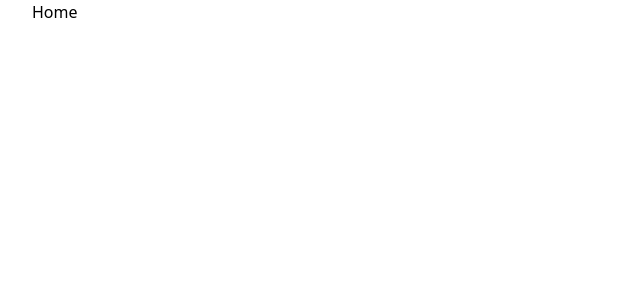
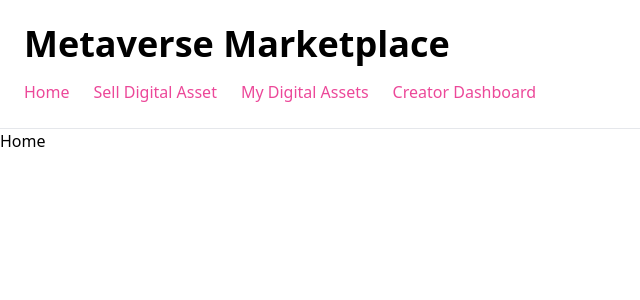
Before and after one commit to agalloch88/NFTMarketplace, a Next.js app: page / in a window 1280 px wide. Shown: the top 300 px of the page, without its empty margins (0-640 px from the left). Built offline with nearby package versions, Linux system fonts and the light colour scheme.

Commit message:
create navbar/header, reconfig tailwind

```diff
--- /dev/null
+++ b/config.js
@@ -0,0 +1 @@
+export const nftaddress = ""
--- a/pages/_app.js
+++ b/pages/_app.js
@@ -4,6 +4,23 @@ import Link from "next/link";
 function MyApp({ Component, pageProps }) {
   return (
     <div>
+      <nav className="border-b p-6">
+        <p className="text-4xl font-bold">Metaverse Marketplace</p>
+        <div className="flex mt-4">
+          <Link href="/">
+            <a className="mr-6 text-pink-500">Home</a>
+          </Link>
+          <Link href="/create-item">
+            <a className="mr-6 text-pink-500">Sell Digital Asset</a>
+          </Link>
+          <Link href="/my-assets">
+            <a className="mr-6 text-pink-500">My Digital Assets</a>
+          </Link>
+          <Link href="creator-dashboard">
+          <a className="mr-6 text-pink-500">Creator Dashboard</a>
+          </Link>
+        </div>
+      </nav>
       <Component {...pageProps} />
     </div>
   );
--- a/pages/index.js
+++ b/pages/index.js
@@ -1,11 +1,11 @@
-
-import styles from '../styles/Home.module.css'
-import Link from 'next/link'
-
+import { ethers } from "ethers";
+import { useState, useEffect } from "react";
+import axios from "axios";
+import Web3Modal from "web3modal";
 export default function Home() {
   return (
-    <div className={styles.container}>
+    <div className="">
       <h1>Home</h1>
     </div>
-  )
+  );
 }
--- a/styles/Home.module.css
+++ b/styles/Home.module.css
@@ -1,10 +1,15 @@
 .container {
-  padding: 0 2rem;
+  min-height: 100vh;
+  padding: 0 0.5rem;
+  display: flex;
+  flex-direction: column;
+  justify-content: center;
+  align-items: center;
+  height: 100vh;
 }
 
 .main {
-  min-height: 100vh;
-  padding: 4rem 0;
+  padding: 5rem 0;
   flex: 1;
   display: flex;
   flex-direction: column;
@@ -13,10 +18,10 @@
 }
 
 .footer {
+  width: 100%;
+  height: 100px;
+  border-top: 1px solid #eaeaea;
   display: flex;
-  flex: 1;
-  padding: 2rem 0;
-  border-top: 1px solid #eaeaea;
   justify-content: center;
   align-items: center;
 }
@@ -51,7 +56,6 @@
 }
 
 .description {
-  margin: 4rem 0;
   line-height: 1.5;
   font-size: 1.5rem;
 }
@@ -71,6 +75,7 @@
   justify-content: center;
   flex-wrap: wrap;
   max-width: 800px;
+  margin-top: 3rem;
 }
 
 .card {
@@ -82,7 +87,7 @@
   border: 1px solid #eaeaea;
   border-radius: 10px;
   transition: color 0.15s ease, border-color 0.15s ease;
-  max-width: 300px;
+  width: 45%;
 }
 
 .card:hover,
--- a/tailwind.config.js
+++ b/tailwind.config.js
@@ -1,10 +1,9 @@
 module.exports = {
-  purge: [],
-  darkMode: false, // or 'media' or 'class'
+  content: [
+    "./pages/**/*.{js,ts,jsx,tsx}",
+    "./components/**/*.{js,ts,jsx,tsx}",
+  ],
   theme: {
-    extend: {},
-  },
-  variants: {
     extend: {},
   },
   plugins: [],
```
